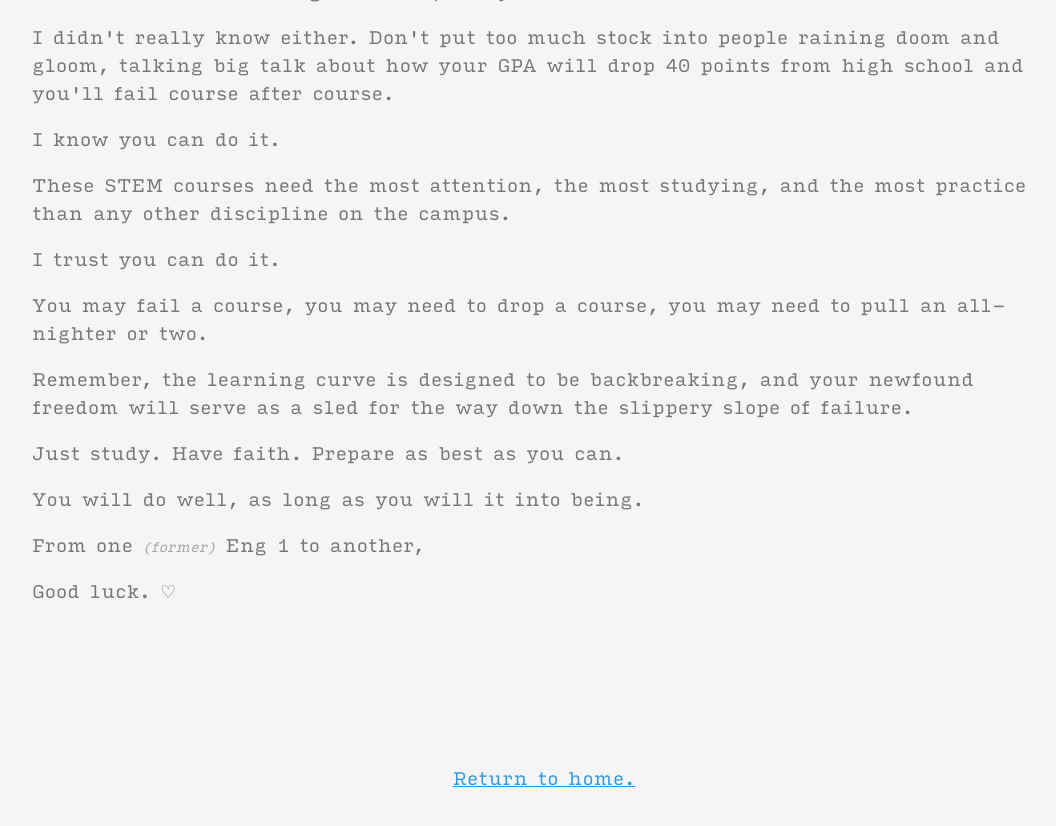
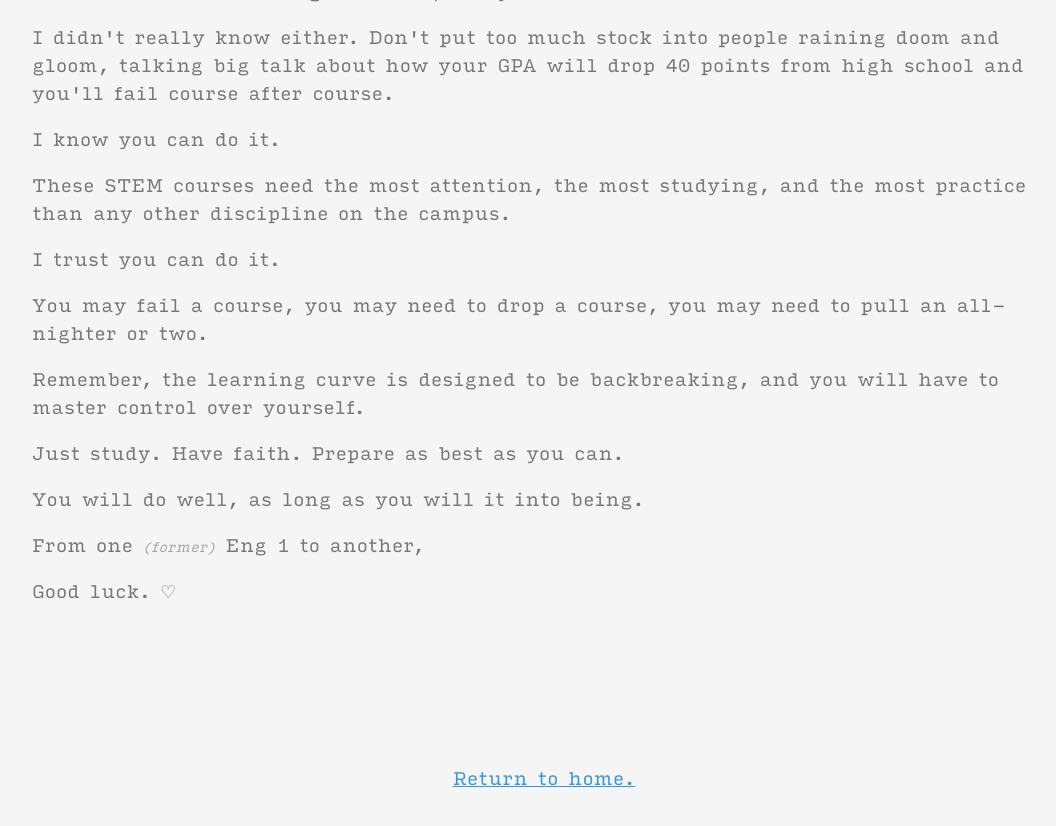
Before and after one commit to 71cj34/71cj34.github.io, a Jekyll site: the page firstyear/index.html, which Jekyll copies as it is, in a window 1280 px wide and 900 px high, scrolled down 4293 px. Shown: the top 826 px of the window, without its empty margins (96-1152 px from the left). Built offline with Jekyll 4.4.1, drawn with Linux system fonts in a browser that asks for light colours; some web fonts are replaced.

Commit message:
fix: end yapathon typo

```diff
--- a/firstyear/index.html
+++ b/firstyear/index.html
@@ -114,7 +114,7 @@
       <p>These STEM courses need the most attention, the most studying, and the most practice than any other discipline on the campus.</p>
       <p>I trust you can do it.</p>
       <p>You may fail a course, you may need to drop a course, you may need to pull an all-nighter or two.</p>
-      <p>Remember, the learning curve is designed to be backbreaking, and your newfound freedom will serve as a sled for the way down the slippery slope of failure.</p>
+      <p>Remember, the learning curve is designed to be backbreaking, and you will have to master control over yourself.</p>
       <p>Just study. Have faith. Prepare as best as you can.</p>
       <p>You will do well, as long as you will it into being.</p>
       <p>From one <span style="font-style:italic; color: #a6a6a6; font-size: 0.8rem">(former)</span> Eng 1 to another,</p>
```
